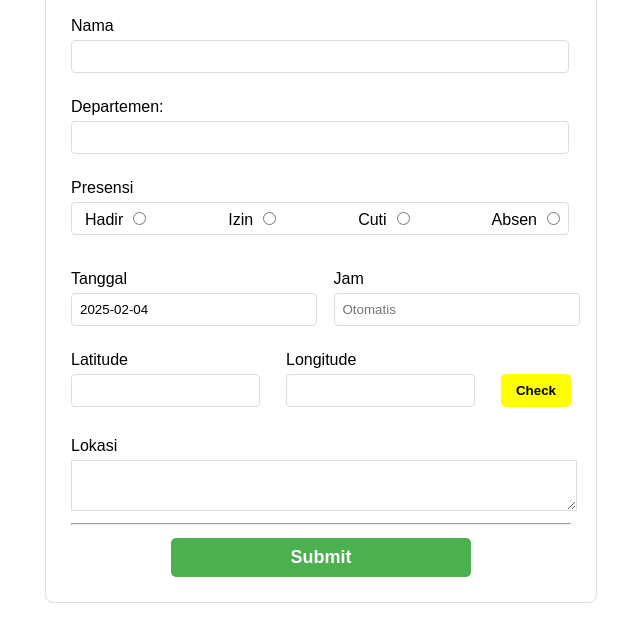
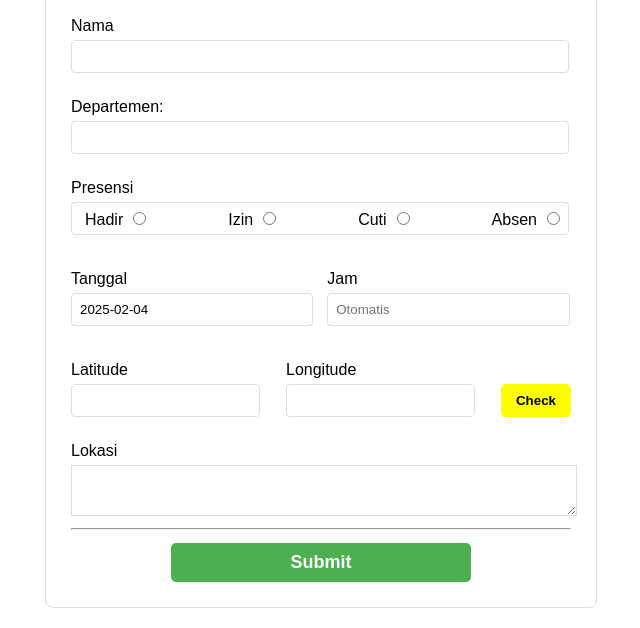
Before and after one commit to ikhsan-rd/geolocation-presensi, a plain HTML site: page index.html in a window 1280 px wide. Shown: the part 249-877 px from the top of the page, without its empty margins (319-959 px from the left). Drawn offline with Linux system fonts and the light colour scheme; no server answers.

Commit message:
Update style.css

```diff
--- a/style.css
+++ b/style.css
@@ -62,11 +62,30 @@ select {
 .tanggal-jam-group {
   display: flex;
   justify-content: space-between;
+  width: 100%;
+  margin-bottom: 25px;
 }
 
-.tanggal-group,
+.tanggal-jam-group div {
+  width: 100%;
+}
+
+.tanggal-jam-group div label {
+  width: fit-content;
+}
+
+.tanggal-jam-group div input {
+  width: 92%;
+  margin: 0;
+}
+
+.tanggal-group{
+  width: auto;
+  margin-right: 2.5%;
+}
+
 .jam-group {
-  width: 47.5%;
+  width: auto;
 }
 
 .radio-group {
@@ -86,9 +105,9 @@ select {
 
 .tude-group {
   display: flex;
-  justify-content: space-evenly;
+  justify-content: space-between;
   width: 100%;
-  margin-bottom: 15px;
+  margin-bottom: 25px;
 }
 
 .latitude,
@@ -102,12 +121,13 @@ select {
   justify-items: right;
 }
 
-.tude-group label {
+.tude-group div label {
   width: fit-content;
 }
 
 .tude-group div input {
   width: 90%;
+  margin: 0;
 }
 
 .getloc-container button {
```
